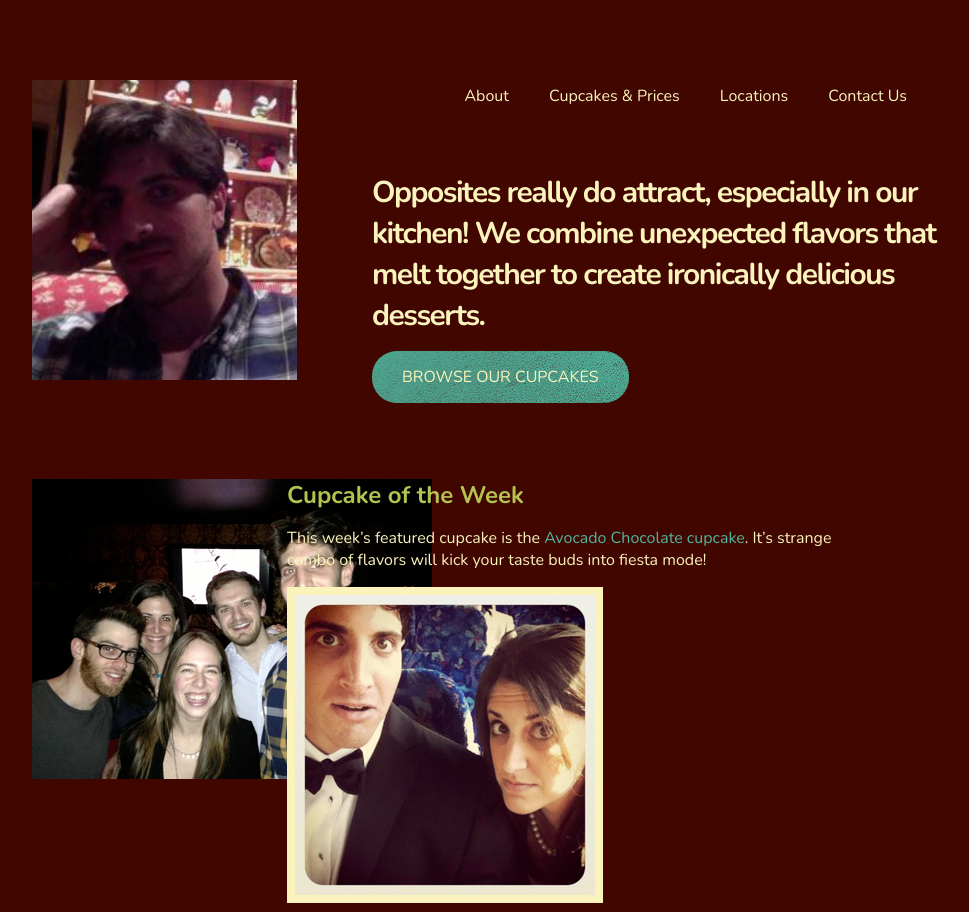
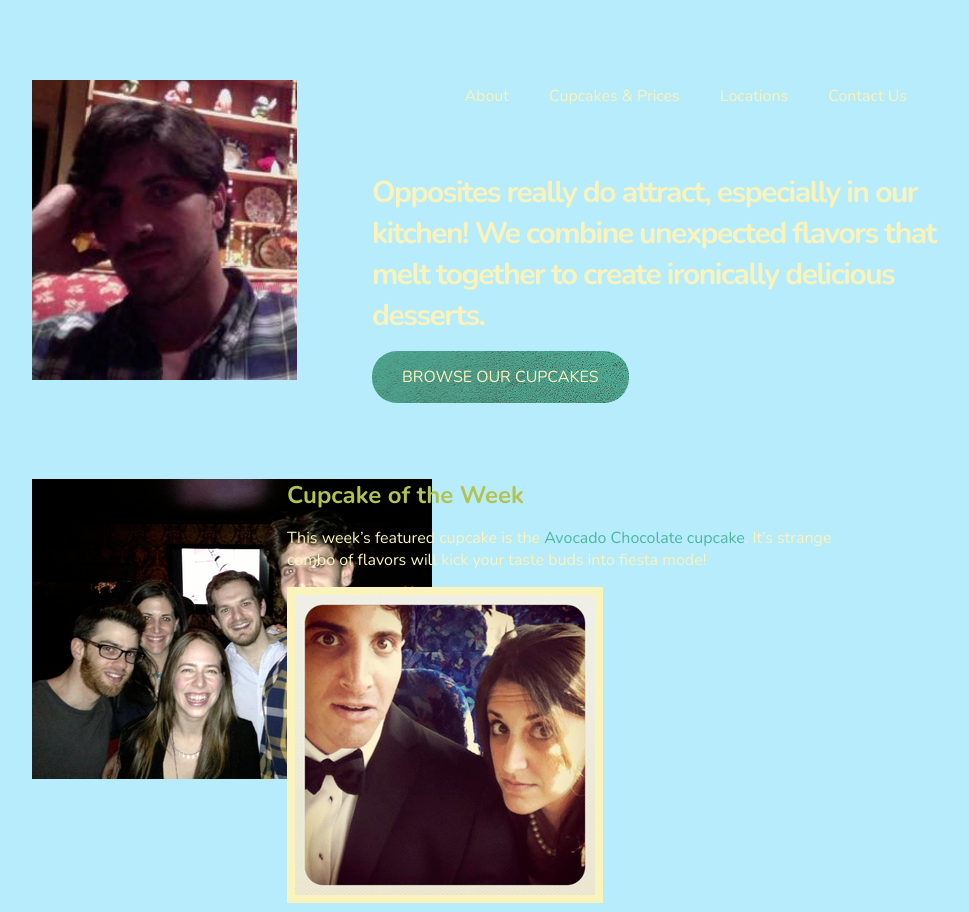
Before and after one commit to zack348/homepage, a plain HTML site: page index.html in a window 1280 px wide. Shown: the top 912 px of the page, without its empty margins (108-1077 px from the left). Drawn offline with nearby package versions, Linux system fonts and the light colour scheme.

Commit message:
changed background color

```diff
--- a/css/style.css
+++ b/css/style.css
@@ -1,7 +1,7 @@
 body{
 	font-family: 'Nunito', sans-serif;
 	color: #FAF3BC;
-	background: #420600 url('img/redadmiralbutterfly_print.png') repeat;
+	background: #B6ECFC;
 }
 
 a {
```
